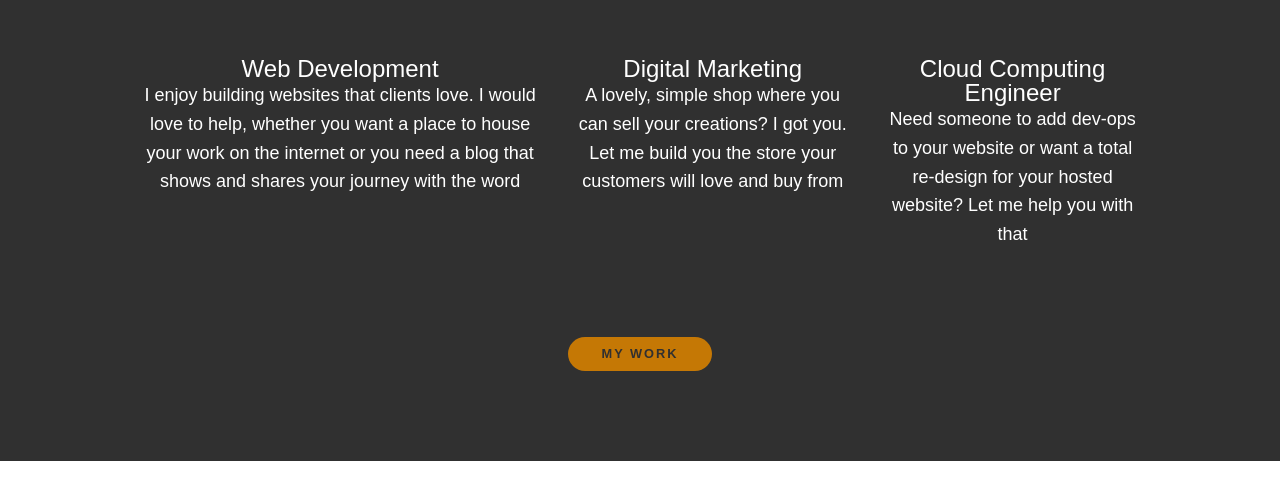
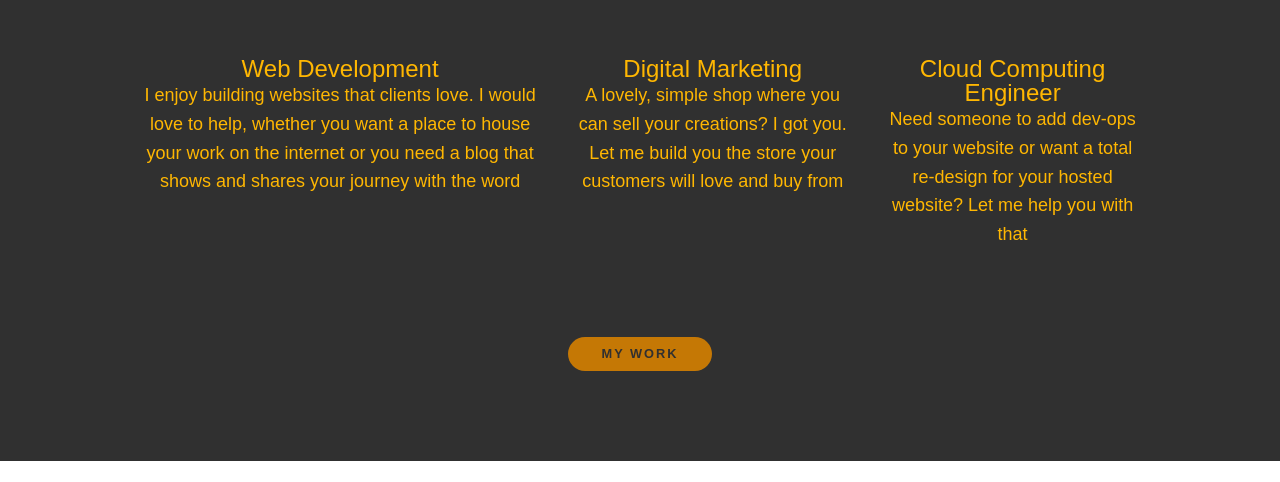
Before and after one commit to jayumaks/meet-me, a plain HTML site: page index.html in a window 1280 px wide. Shown: the part 778-1260 px from the top of the page. Drawn offline with nearby package versions, Linux system fonts and the light colour scheme.

Commit message:
Add files via upload

```diff
--- a/css/style.css
+++ b/css/style.css
@@ -1,16 +1,16 @@
                 *,
                 *::before,
                 *::after {
+                    --ff-secondary: 'Source Code Pro', monospace;
+                    --fw-reg: 300;
+                    --fw-bold: 900;
+                    --clr-light: #fff;
                     box-sizing: border-box;
                 }
                 /* Custom Properties */
 
                  :root {
                     --ff-primary: 'arial', 'Source Sans Pro', sans-serif;
-        --ff-secondary: 'Source Code Pro', monospace;
-        --fw-reg: 300;
-        --fw-bold: 900;
-        --clr-light: #fff;
                     --clr-dark: #303030;
                     --clr-accent: #c57805;
                     --fs-h1: 3rem;
@@ -192,11 +192,11 @@
 
                 .my-services {
                     background-color: var(--clr-dark);
-        background-image: url(../images/clean-bg.png);
-        background-size: center;
+                    background-size: contain;
                     /* background-blend-mode: multiply; */
-        color: var(--clr-light);
+                    color: rgb(255, 183, 2);
                     text-align: center;
+                    text-decoration: solid;
                 }
 
                 .section-title-services {
@@ -273,12 +273,15 @@
                         position: relative;
                         z-index: 2;
                     }
+                }
                 /* My Work */
+
                 .my-work {
                     background-color: var(--clr-dark);
                     color: var(--clr-light);
                     text-align: center;
                 }
+
                 .section-subtitle-work {
                     color: var(--clr-accent);
                     font-weight: var(--fw-bold);
@@ -286,37 +289,44 @@
                     position: relative;
                     margin: 0.5em auto 1em;
                 }
+
                 .portfolio {
                     display: grid;
                     grid-template-columns: repeat(auto-fit, minmax(300px, 1fr));
                 }
+
                 .portfolio-item {
                     overflow: hidden;
                 }
+
                 .portfolio-img {
                     margin: 10px;
                     transition: transform 750ms cubic-bezier(.5, 0, .5, 1), opacity 250ms linear;
                 }
+
                 .portfolio-img:hover {
                     transform: scale(1.2);
                     opacity: .75;
                 }
                 /* Footer */
+
                 .footer {
                     background: rgb(14, 13, 13);
                     color: var(--clr-accent);
                     text-align: center;
                     padding: 2.5em 0;
                 }
+
                 .footer a {
                     color: inherit;
                     text-decoration: none;
                 }
+
                 .footer-link {
                     font-size: var(--fs-h3);
                     font-weight: var(--fw-bold);
                 }
-        .footer-link:hover,
-        .social-list-link:hover {
+
+                .footer-link:hover .social-list-link:hover {
                     opacity: .7;
                 }
```
Lines whose indentation alone changed are shown as unchanged.
